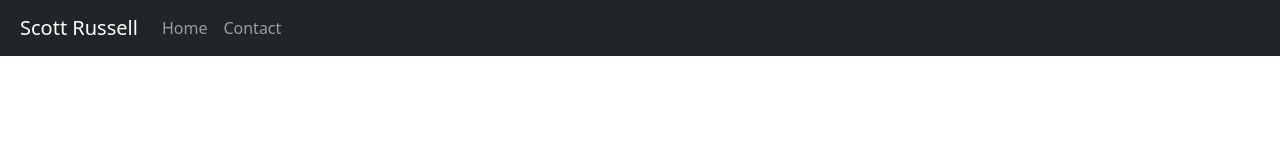
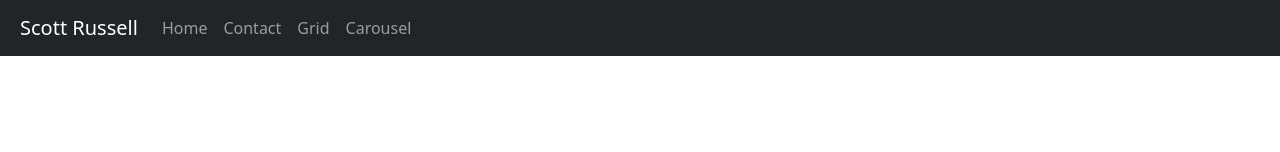
Before and after one commit to Scottdr2488/scottdr2488.github.io, a plain HTML site: page grid.html in a window 1280 px wide. Shown: the top 152 px of the page. Drawn offline with nearby package versions, Linux system fonts and the light colour scheme.

Commit message:
Update grid.html

```diff
--- a/grid.html
+++ b/grid.html
@@ -27,6 +27,12 @@
                 <li class="nav-item">
                     <a class="nav-link" href="contact.html">Contact</a>
                 </li>
+                <li class="nav-item">
+                    <a class="nav-link" href="grid.html">Grid</a>
+                </li>
+                <li class="nav-item">
+                    <a class="nav-link" href="carousel-after.html">Carousel</a>
+                </li>
             </ul>
         </div>
     </nav>
```
